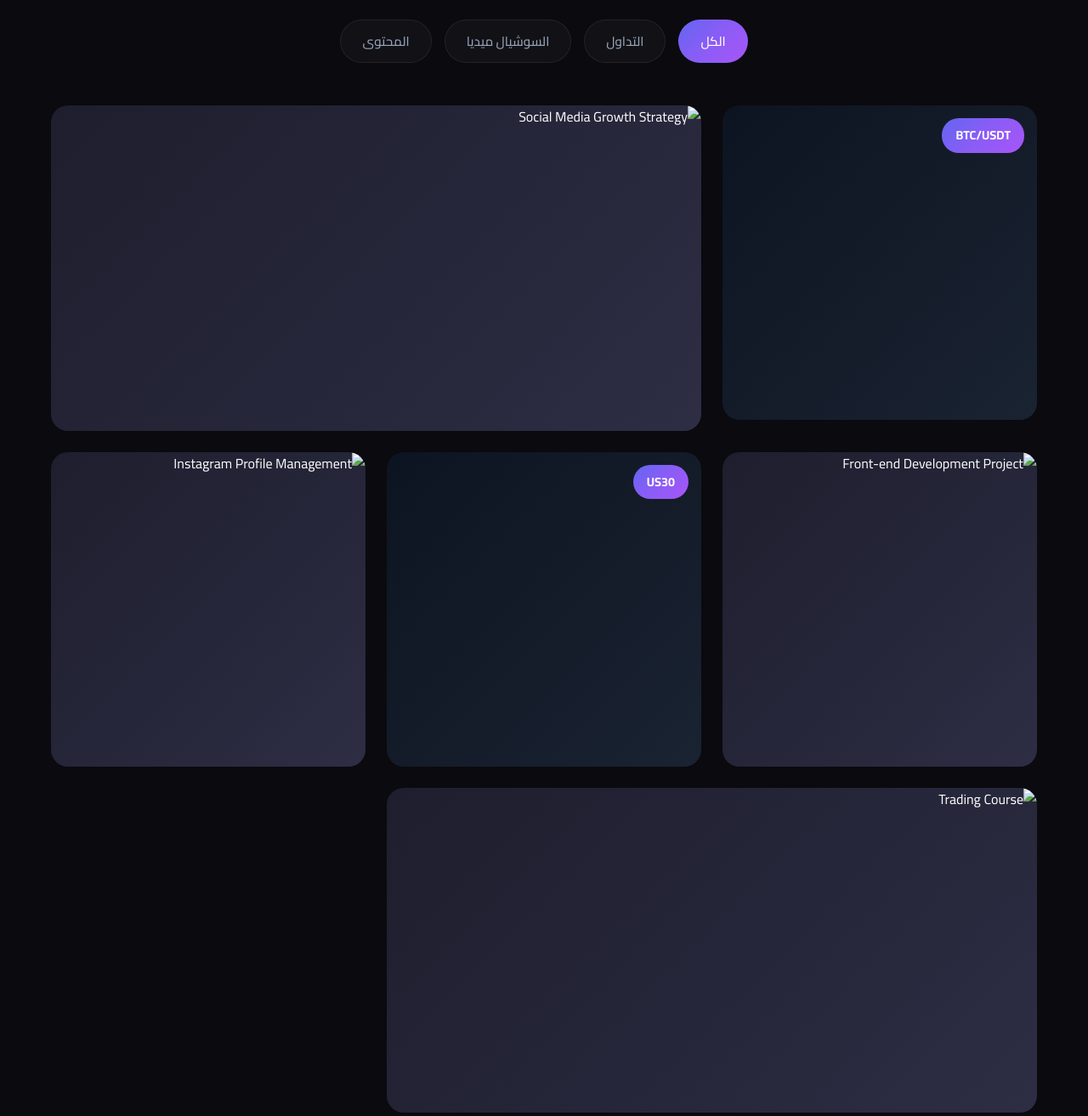
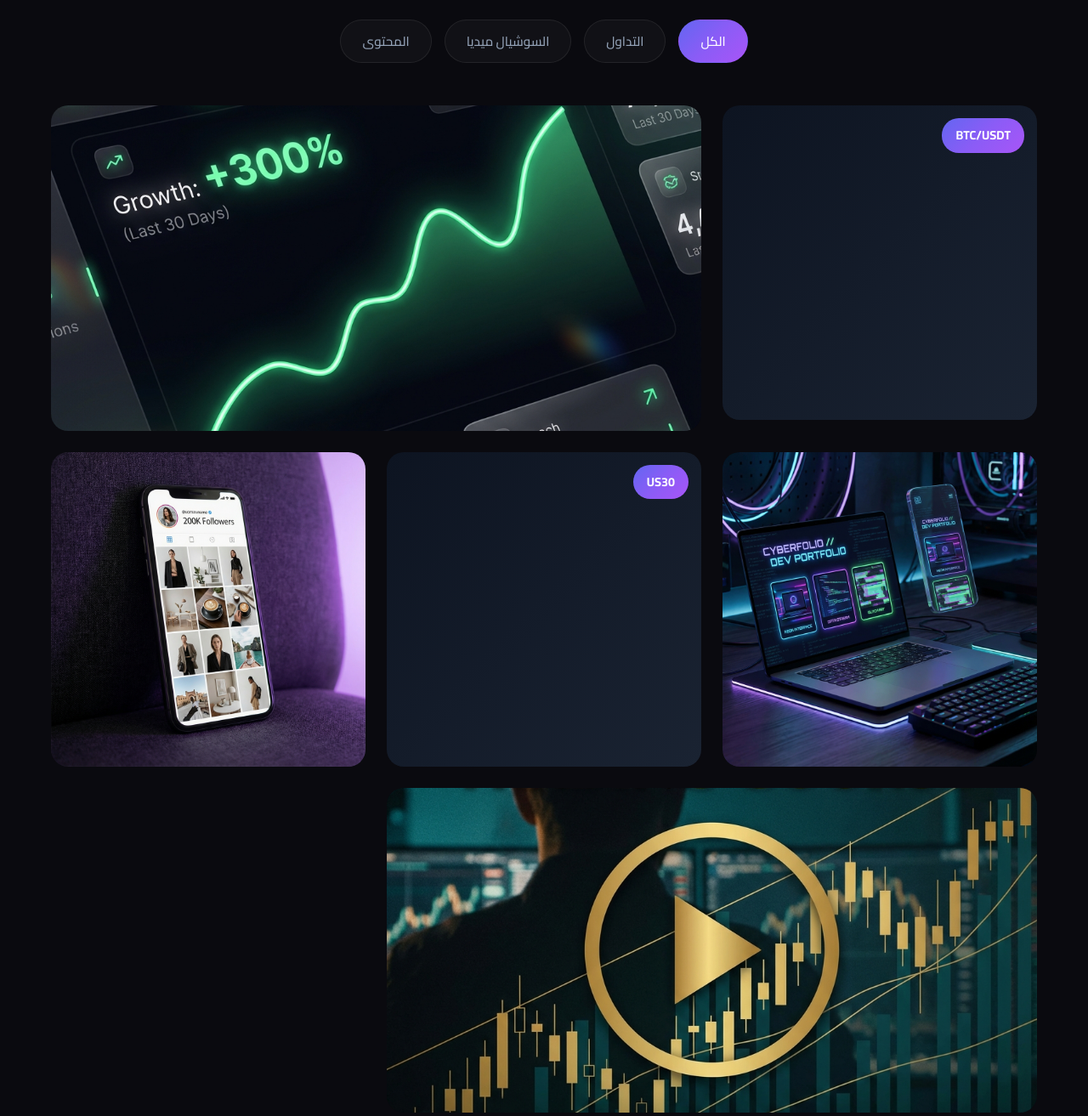
Before and after one commit to benbrika-abderhman/benbrika-abderhman, a plain HTML site: page index.html in a window 1280 px wide. Shown: the part 3920-5233 px from the top of the page at 85% size. Drawn offline with Linux system fonts and the light colour scheme.

Commit message:
Update index.html

```diff
--- a/index.html
+++ b/index.html
@@ -335,7 +335,7 @@
                 </div>
                 <div class="portfolio-item large" data-category="social">
                     <div class="portfolio-image">
-                        <img src="images/social_media_growth.png" alt="Social Media Growth Strategy">
+                        <img src="social_media_growth.png" alt="Social Media Growth Strategy">
                         <div class="image-overlay">
                             <span class="portfolio-category" data-i18n="portfolio_social">سوشيال ميديا</span>
                             <h3 data-i18n="portfolio_campaign_title">حملة تسويقية ناجحة</h3>
@@ -347,7 +347,7 @@
                 </div>
                 <div class="portfolio-item" data-category="content">
                     <div class="portfolio-image">
-                        <img src="images/frontend_project.png" alt="Front-end Development Project">
+                        <img src="frontend_project.png" alt="Front-end Development Project">
                         <div class="image-overlay">
                             <span class="portfolio-category" data-i18n="portfolio_programming">برمجة</span>
                             <h3 data-i18n="portfolio_frontend_title">مشاريع Front-end</h3>
@@ -376,7 +376,7 @@
                 </div>
                 <div class="portfolio-item" data-category="social">
                     <div class="portfolio-image">
-                        <img src="images/instagram_management.png" alt="Instagram Profile Management">
+                        <img src="instagram_management.png" alt="Instagram Profile Management">
                         <div class="image-overlay">
                             <span class="portfolio-category" data-i18n="portfolio_social">سوشيال ميديا</span>
                             <h3 data-i18n="portfolio_instagram_title">إدارة حساب Instagram</h3>
@@ -388,7 +388,7 @@
                 </div>
                 <div class="portfolio-item large" data-category="content">
                     <div class="portfolio-image">
-                        <img src="images/trading_course.png" alt="Trading Course">
+                        <img src="trading_course.png" alt="Trading Course">
                         <div class="image-overlay">
                             <span class="portfolio-category" data-i18n="portfolio_education">تعليم</span>
                             <h3 data-i18n="portfolio_course_title">دورة التداول الاحترافية</h3>
```
